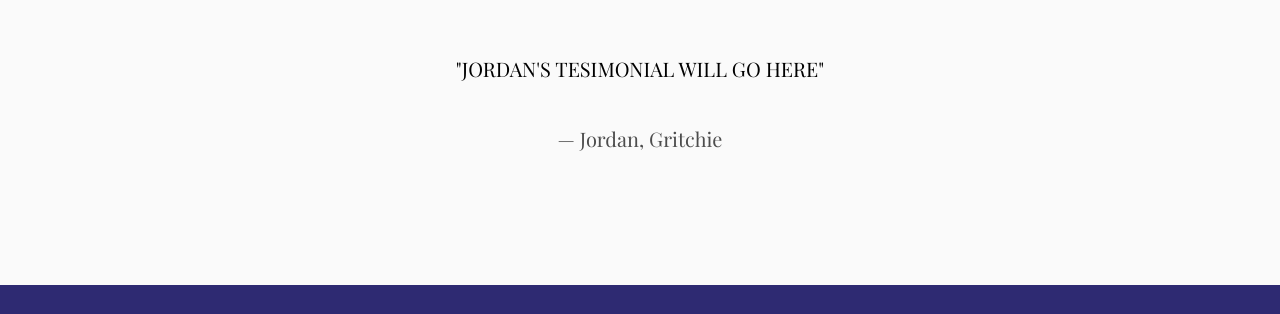
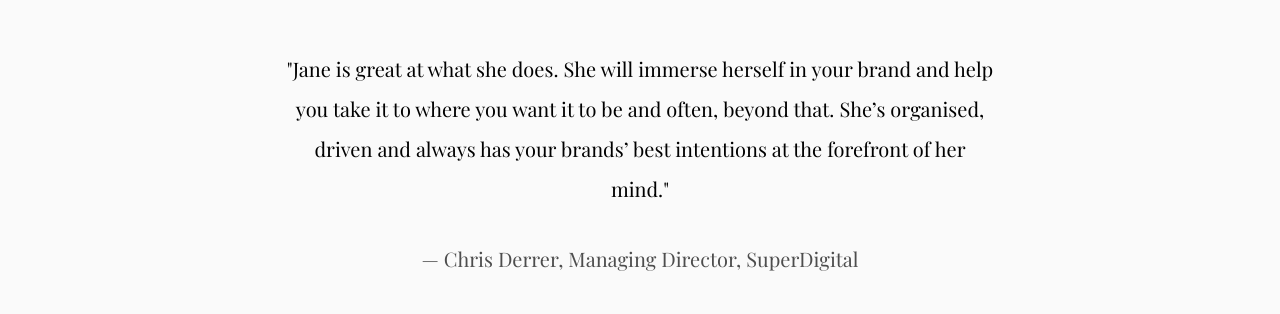
Before and after one commit to clmntnbrn/jane_trew, a website: page gritchie.html in a window 1280 px wide. Shown: the part 2168-2482 px from the top of the page. Drawn offline with nearby package versions, Linux system fonts and the light colour scheme; files whose address does not match are found by name; a web font is replaced by a local one.

Commit message:
adding chris's testimonial to Gritchie page

```diff
--- a/gritchie.html
+++ b/gritchie.html
@@ -185,8 +185,8 @@
 						<div class="work-entry animate-box">
 							<div class="testimony-internal" style="text-align: center; margin-top:2rem;">
 								<blockquote>
-									<p>"JORDAN'S TESIMONIAL WILL GO HERE"</p>
-									<span> &mdash; Jordan, Gritchie </span>
+									<p>"Jane is great at what she does. She will immerse herself in your brand and help you take it to where you want it to be and often, beyond that. She’s organised, driven and always has your brands’ best intentions at the forefront of her mind."</p>
+									<span> &mdash;  Chris Derrer, Managing Director, SuperDigital</span>
 								</blockquote>
 							</div> <!-- END TESTIMONY -->
 						</div> <!-- END WORK-ENTRY -->
```
